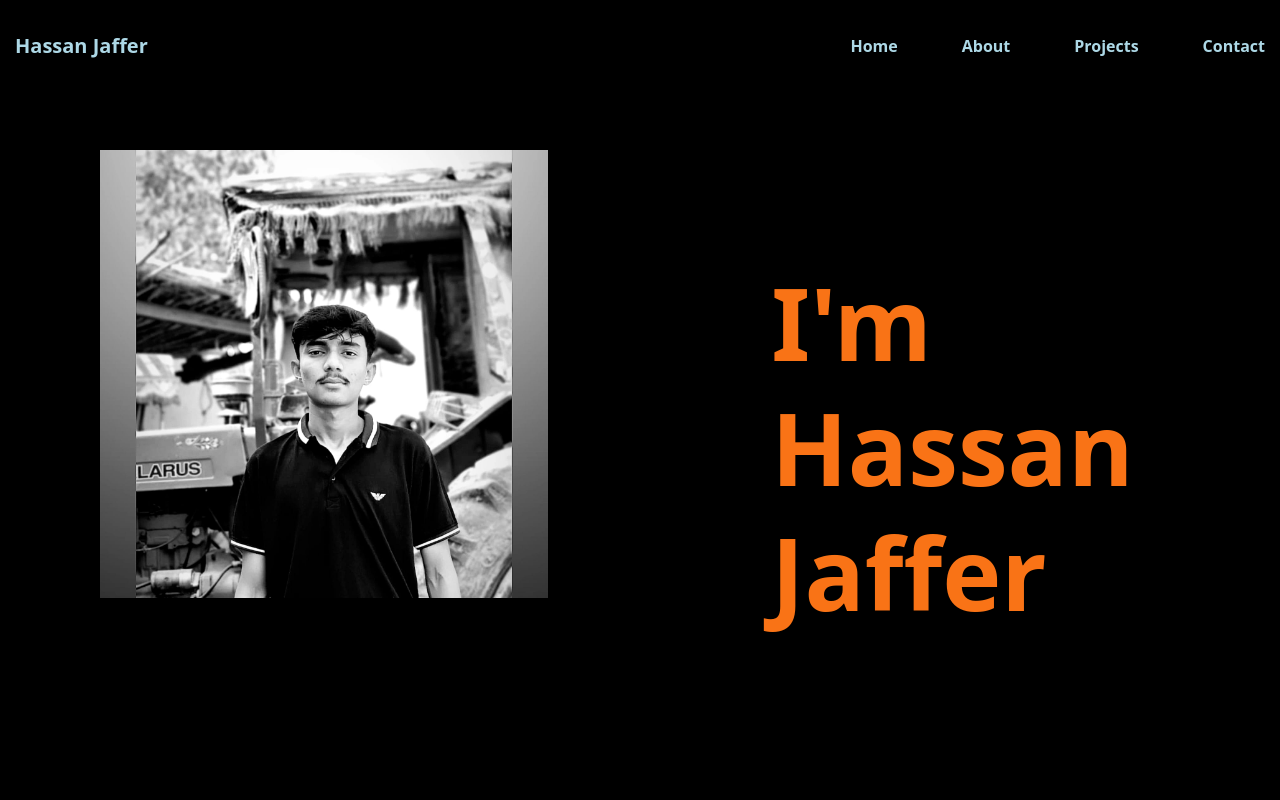
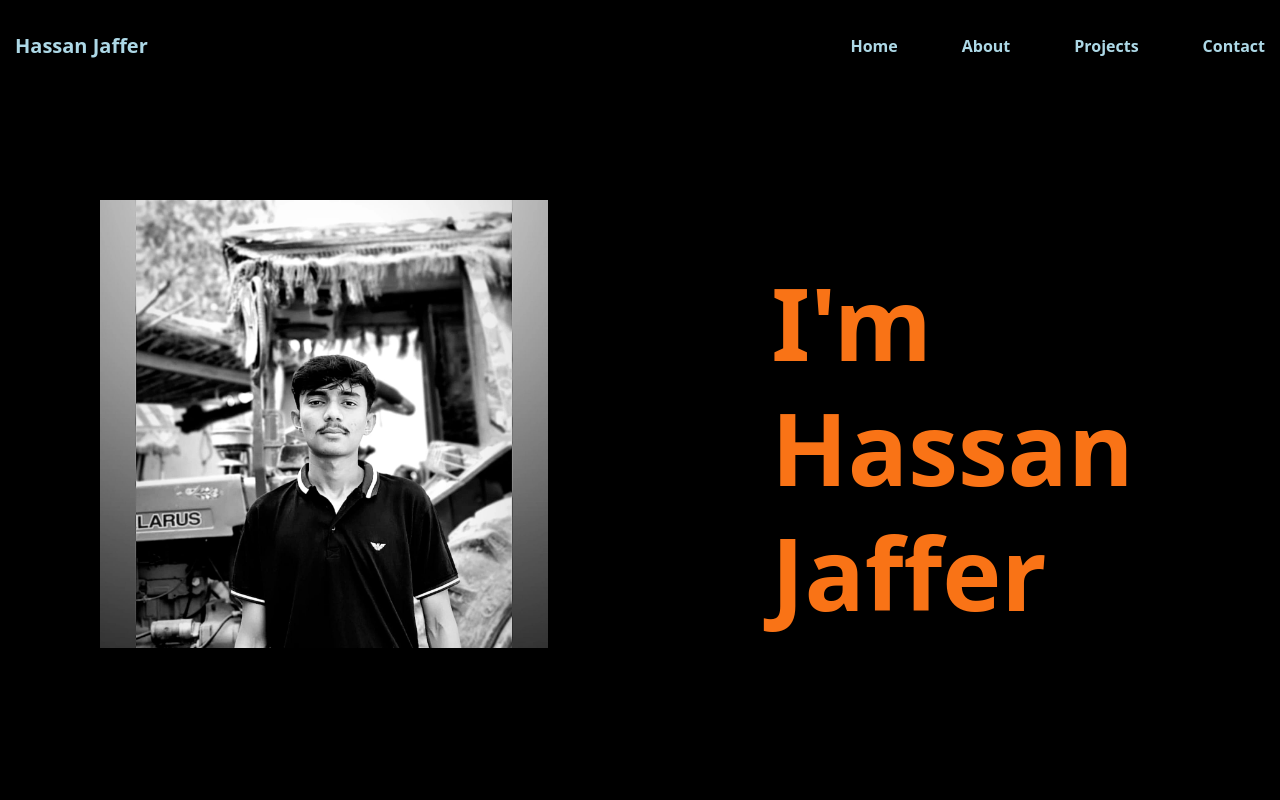
Before and after one commit to codewithwahib/portfolio-10, a Next.js app: page / in a window 1280 px wide. Shown: the top 800 px of the page. Built offline with nearby package versions, Linux system fonts and the light colour scheme.

Commit message:
Describe what you changed here

```diff
--- a/src/app/components/Hero.tsx
+++ b/src/app/components/Hero.tsx
@@ -6,17 +6,17 @@ const Hero = () => {
     <div
       id="hero"
       className="min-h-screen bg-no-repeat bg-[url(/profile.jpg)] bg-cover"
-      style={{ backgroundSize: '35%', backgroundPosition: 'left 100px top 150px' }}
+      style={{ backgroundSize: '35%', backgroundPosition: 'left 100px top 200px' }}
     >
       <Navbar />
       <div className="container grid lg:grid-cols-2 h-[calc(100vh-60px)]">
         <div className="hidden lg:block"></div>
         <div className="text-[70px] sm:text-[100px] font-bold leading-tight flex justify-center items-start mt-[200px]">
-          <div>
+          <b><b><b><div>
             <p data-aos="zoom-in-left" className="text-orange-500">I&apos;m</p>
             <p data-aos="zoom-in-left" className="text-orange-500">Hassan</p>
             <p data-aos="zoom-in-left" className="text-orange-500">Jaffer</p>
-          </div>
+          </div></b></b></b>
         </div>
       </div>
     </div>
```
